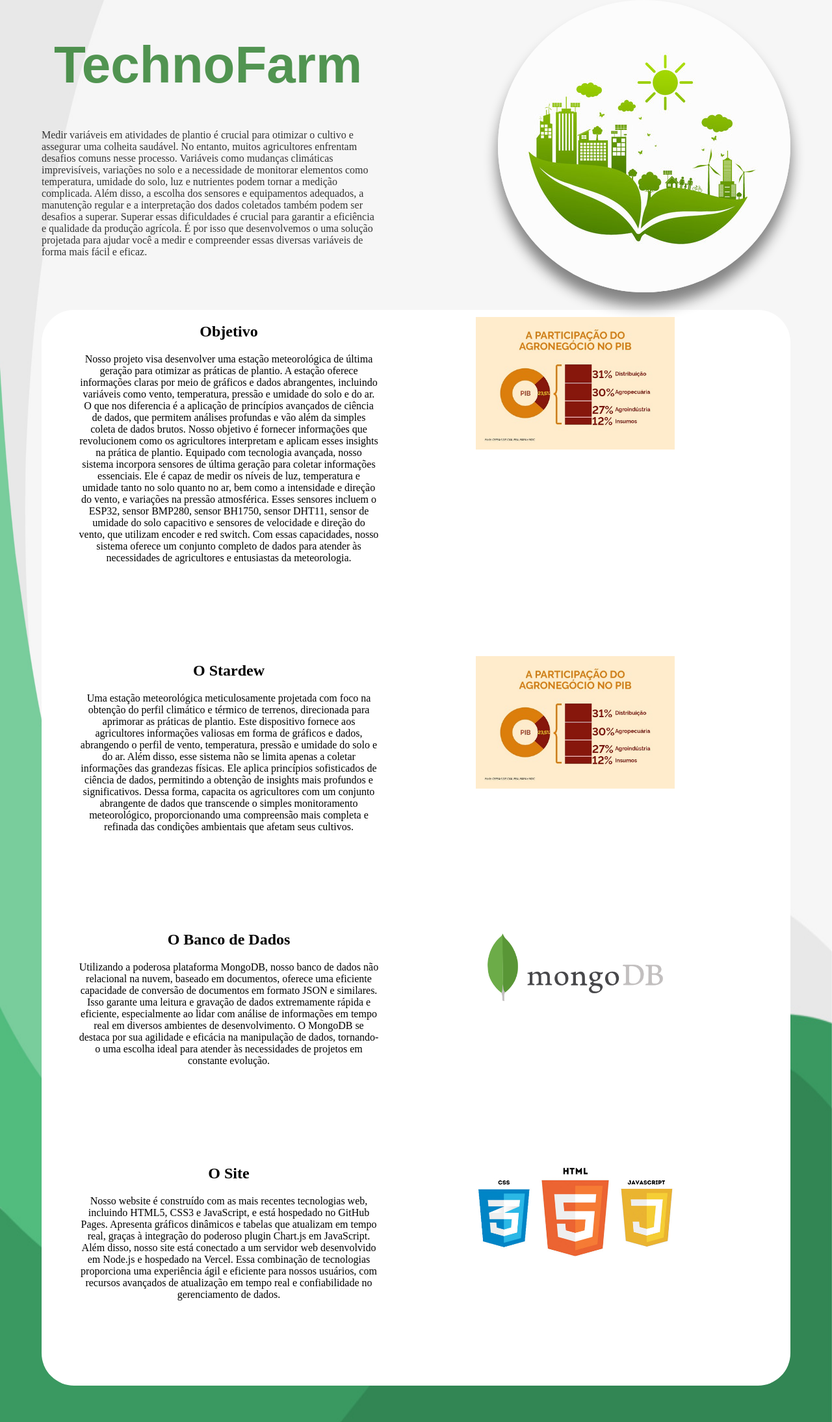
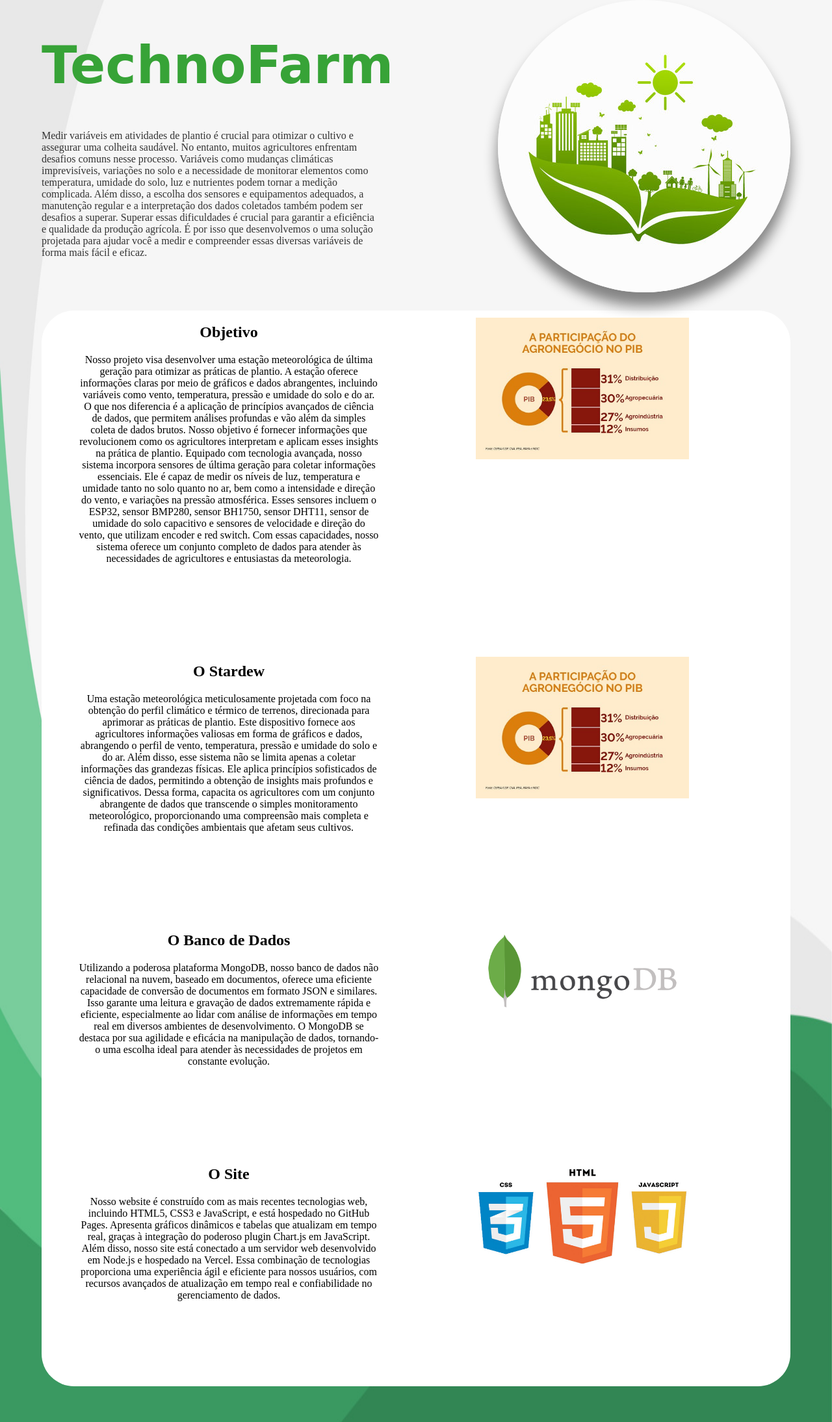
Before and after one commit to nicholas-apolinario03/nicholas-apolinario03.github.io, a PHP site: page /pagina_inicial.html in a window 1280 px wide. Shown: the part 80-2269 px from the top of the page at 65% size. Run offline with PHP 8.4, Linux system fonts and the light colour scheme; some libraries are stand-ins or nearby versions.

Commit message:
Update pagina_inicial.css

```diff
--- a/pagina_inicial.css
+++ b/pagina_inicial.css
@@ -76,9 +76,9 @@
 }
 
 .section_a h1 {
-    color: #006400ab;
+    color: #37a337;
     font-size: 5em;
-    font-family: sans-serif;
+    font-family: cursive;
     text-align: center;
 }
 
@@ -118,7 +118,7 @@
 }
 
 .section_imgb img {
-    width: 70%;
+    width: 75%;
     margin: 2.5%;
 }
 
```
